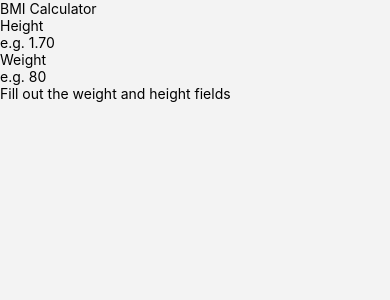
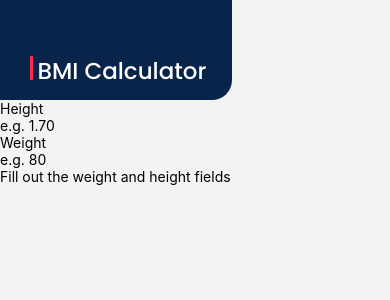
Before and after one commit to henriqueclaranhan/bmi-calculator, a React Native app: screen / in a window 390 px wide. Shown: the top 300 px of the page. Built offline with nearby package versions, Linux system fonts and the light colour scheme.

Commit message:
stylize the title on the screen

```diff
--- a/src/components/Title/index.js
+++ b/src/components/Title/index.js
@@ -1,10 +1,15 @@
 import React from 'react';
 import { View, Text } from 'react-native';
+import styles from './style'
 
 export default function Title(){
     return (
-        <View>
-            <Text>BMI Calculator</Text>
+        <View style={styles.titleBackground}>
+            <View style={styles.titleBox}>
+                <View style={styles.beforeTitle}></View>
+                <Text style={styles.titleText}>BMI Calculator</Text>
+            </View>
+
         </View>
     );
 }
--- /dev/null
+++ b/src/components/Title/style.js
@@ -0,0 +1,35 @@
+import { StyleSheet } from 'react-native';
+
+const styles = StyleSheet.create({
+    titleBackground: {
+        position: "relative",
+        paddingLeft: 30,
+        height: 100,
+        width: 232,
+        borderBottomRightRadius: 20,
+        backgroundColor: "#08244b",
+        elevation: 6,
+    },
+    titleBox: {
+        position: "absolute",
+        bottom: 20,
+        left: 30,
+        flexDirection: "row",
+        alignItems: "center",
+        height: 24,
+    },
+    beforeTitle: {
+        backgroundColor: "#ff2950",
+        height: "100%",
+        paddingRight: 3.3,
+        marginRight: 4.3,
+    },
+    titleText: {
+        color: "#fff",
+        fontFamily: "Poppins-Medium",
+        top: 2.5,
+        fontSize: 23,
+    },
+});
+
+export default styles;
```
